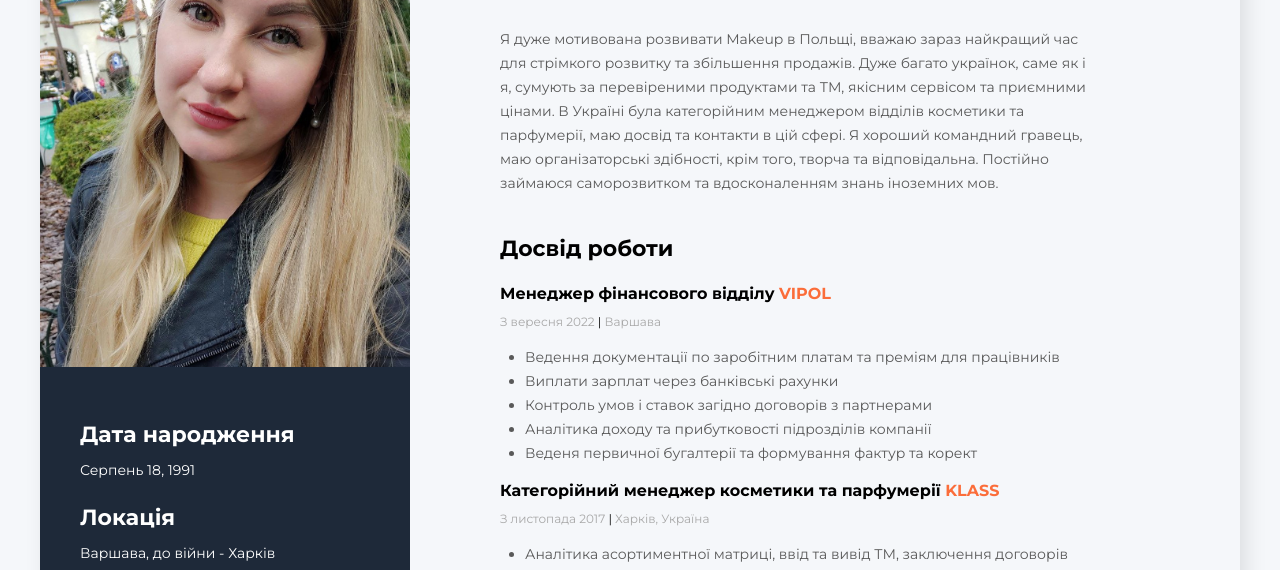
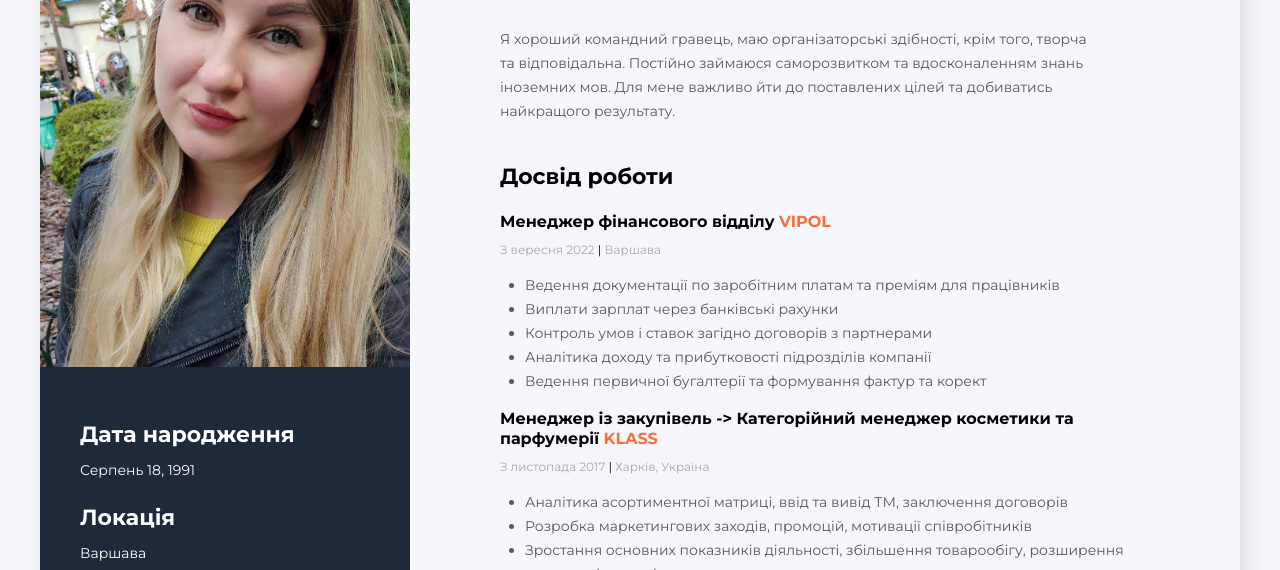
Before and after one commit to Olala1808/CV_cosmetics, a plain HTML site: page index.html in a window 1280 px wide. Shown: the part 218-788 px from the top of the page. Drawn offline with Linux system fonts and the light colour scheme.

Commit message:
Update index.html

```diff
--- a/index.html
+++ b/index.html
@@ -23,11 +23,7 @@
         <h1 class="about-me-name">Ткачук Ольга       </h1>
         <p class="about-me-description">
 
-            Я дуже мотивована розвивати Makeup в Польщі, вважаю зараз найкращий час
-для стрімкого розвитку та збільшення продажів. Дуже багато українок, саме як і
-я, сумують за перевіреними продуктами та ТМ, якісним сервісом та приємними
-цінами. В Україні була категорійним менеджером відділів косметики та
-парфумерії, маю досвід та контакти в цій сфері. Я хороший командний гравець, маю організаторські здібності, крім того, творча та відповідальна. Постійно займаюся саморозвитком та вдосконаленням знань іноземних мов.
+        Я хороший командний гравець, маю організаторські здібності, крім того, творча та відповідальна. Постійно займаюся саморозвитком та вдосконаленням знань іноземних мов. Для мене важливо йти до поставлених цілей та добиватись найкращого результату.
 
 
         </p>
@@ -46,12 +42,12 @@
                     <li class="my-work-experience-duty">Виплати зарплат через банківські рахунки</li>
                     <li class="my-work-experience-duty">Контроль умов і ставок загідно договорів з партнерами</li>
                     <li class="my-work-experience-duty">Аналітика доходу та прибутковості підрозділів компанії</li>
-                    <li class="my-work-experience-duty">Веденя первичної бугалтерії та формування фактур та корект </li>
+                    <li class="my-work-experience-duty">Ведення первичної бугалтерії та формування фактур та корект </li>
                 </ul>
             </div>
             <!--company 3-->
                 <div class="my-work-experience-company-block" >
-                    <h4 class="my-work-experience-position">Категорійний менеджер косметики та парфумерії<span class="my-work-experience-company"> KLASS </span></h4>
+                    <h4 class="my-work-experience-position">Менеджер із закупівель -> Категорійний менеджер косметики та парфумерії<span class="my-work-experience-company"> KLASS </span></h4>
                     <p class="my-work-experience-time"> З листопада 2017 <span class="my-work-experience-divider">|</span> Харків, Україна</p>
                     <ul class="my-work-experience-duties">
                         <li class="my-work-experience-duty">Аналітика асортиментної матриці, ввід та вивід ТМ, заключення договорів</li>
@@ -76,7 +72,7 @@
                 </div>
             <!--company 1-->
             <div class="my-work-experience-company-block">
-                <h4 class="my-work-experience-position">Керуючий магазину<span class="my-work-experience-company"> Prostor </span></h4>
+                <h4 class="my-work-experience-position">Консультант -> Заступник керуючого -> Керуючий магазину<span class="my-work-experience-company"> Prostor </span></h4>
             <p class="my-work-experience-time">Липень 2012 - Липень 2015 <span class="my-work-experience-divider"> | </span>  Харків, Україна</p>
             <ul class="my-work-experience-duties">
             <li class="my-work-experience-duty">Забезпечення високих стандартів мерчандайзингу, збільшення середнього чека, клієнтопотоку  </li>
@@ -104,7 +100,7 @@
             <span class="soft-skills-item-text">Серпень 18, 1991</span>
         <div></div>
         <h3 class="sidebar-title">Локація</h3>
-            <span class="soft-skills-item-text">Варшава, до війни - Харків</span>
+            <span class="soft-skills-item-text">Варшава</span>
         <div></div>
         <h3 class="sidebar-title" > Контакти</h3>
                 <span class="contacts-sections-type">T:</span>
```
